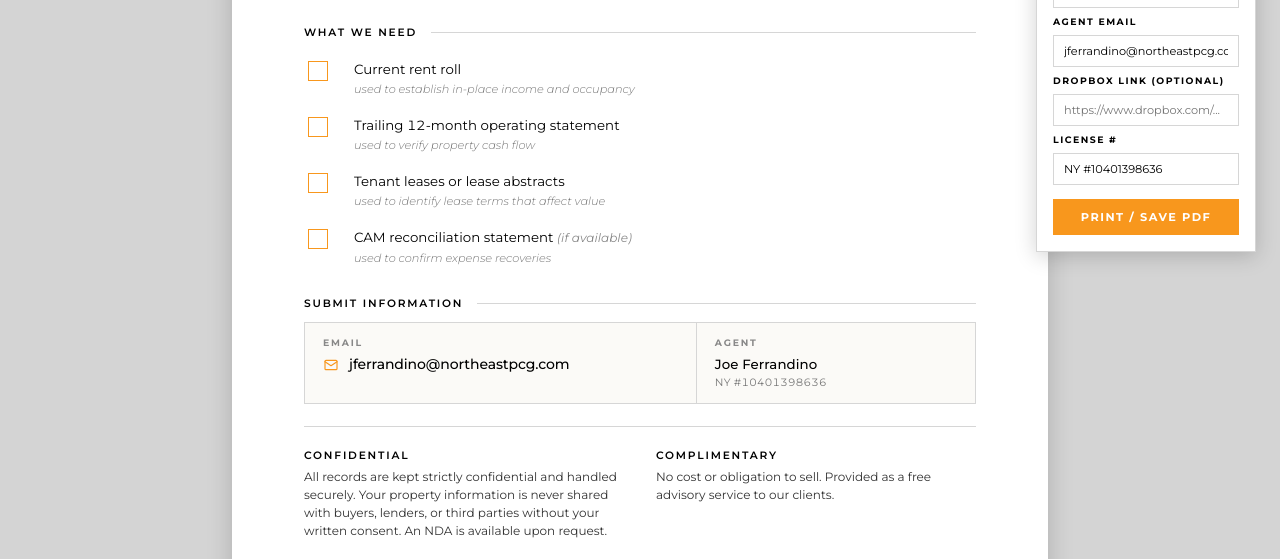
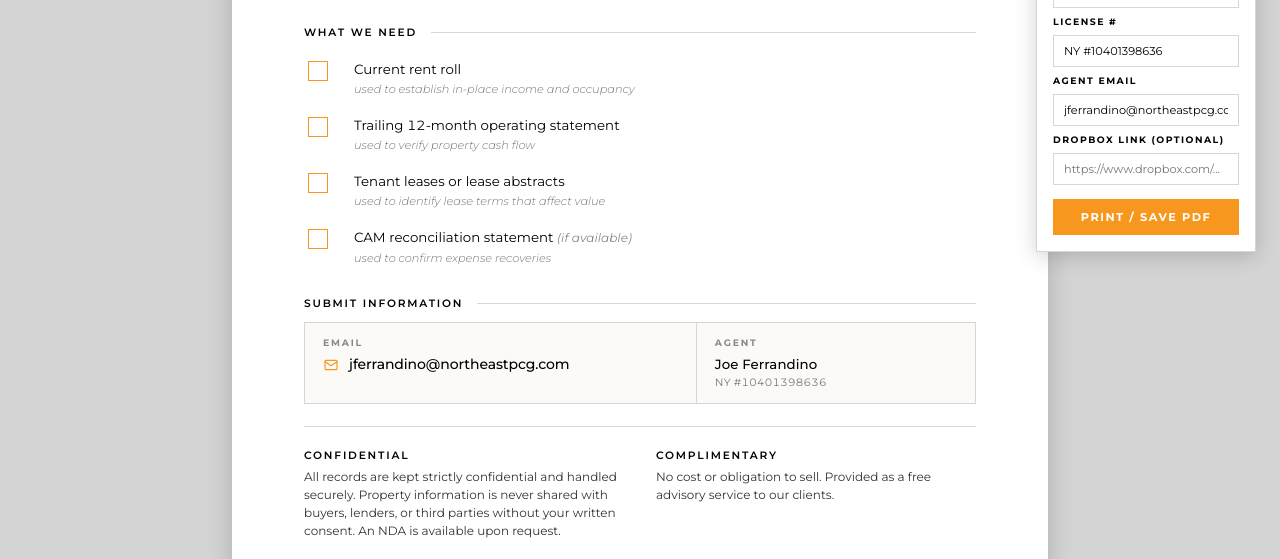
Before and after one commit to joeferrandino/property-info-request, a plain HTML site: page index.html in a window 1280 px wide. Shown: the part 221-780 px from the top of the page. Drawn offline with Linux system fonts and the light colour scheme.

Commit message:
Tighten Confidential wording and reorder toolbar inputs
- Drop redundant "Your" from the Confidential notice
- Move License # input directly under Agent Name in the toolbar

Co-Authored-By: Claude Opus 4.7 (1M context) <noreply@anthropic.com>

```diff
--- a/index.html
+++ b/index.html
@@ -773,7 +773,7 @@
       <div class="notices">
         <div>
           <div class="notice-label">Confidential</div>
-          <div class="notice-text">All records are kept strictly confidential and handled securely. Your property information is never shared with buyers, lenders, or third parties without your written consent. An NDA is available upon request.</div>
+          <div class="notice-text">All records are kept strictly confidential and handled securely. Property information is never shared with buyers, lenders, or third parties without your written consent. An NDA is available upon request.</div>
         </div>
         <div>
           <div class="notice-label">Complimentary</div>
@@ -825,12 +825,12 @@
     <input type="text" id="clientInput" value="John Smith" oninput="updateClient(this.value)" />
     <div class="toolbar-label">Agent Name</div>
     <input type="text" id="nameInput" value="Joe Ferrandino" oninput="updateName(this.value)" />
+    <div class="toolbar-label">License #</div>
+    <input type="text" id="licenseInput" value="NY #10401398636" oninput="updateLicense(this.value)" />
     <div class="toolbar-label">Agent Email</div>
     <input type="email" id="emailInput" value="jferrandino@northeastpcg.com" oninput="updateEmail(this.value)" />
     <div class="toolbar-label">Dropbox Link (optional)</div>
     <input type="url" id="linkInput" value="" placeholder="https://www.dropbox.com/..." oninput="updateLink(this.value)" />
-    <div class="toolbar-label">License #</div>
-    <input type="text" id="licenseInput" value="NY #10401398636" oninput="updateLicense(this.value)" />
     <button class="toolbar-btn" onclick="window.print()">Print / Save PDF</button>
   </div>
 
```
